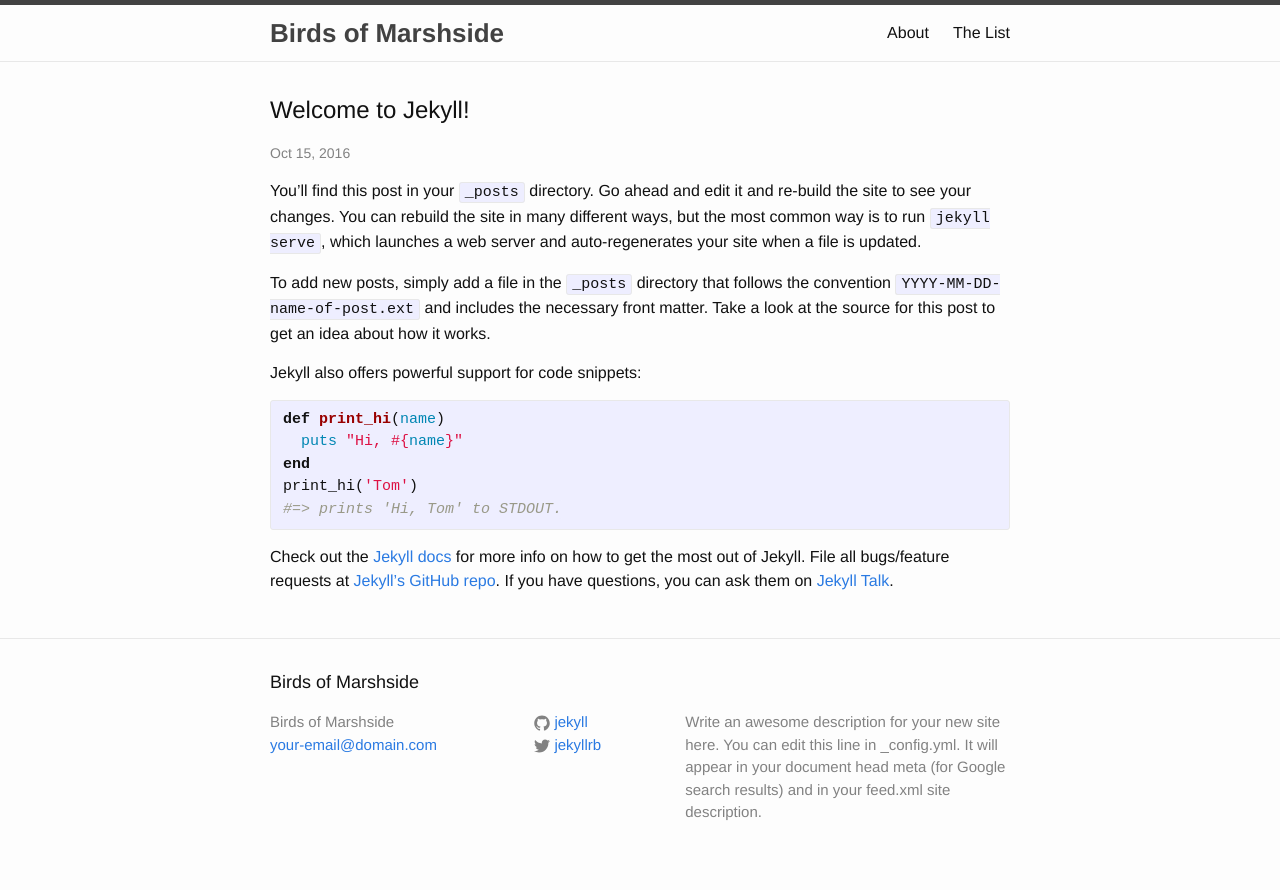
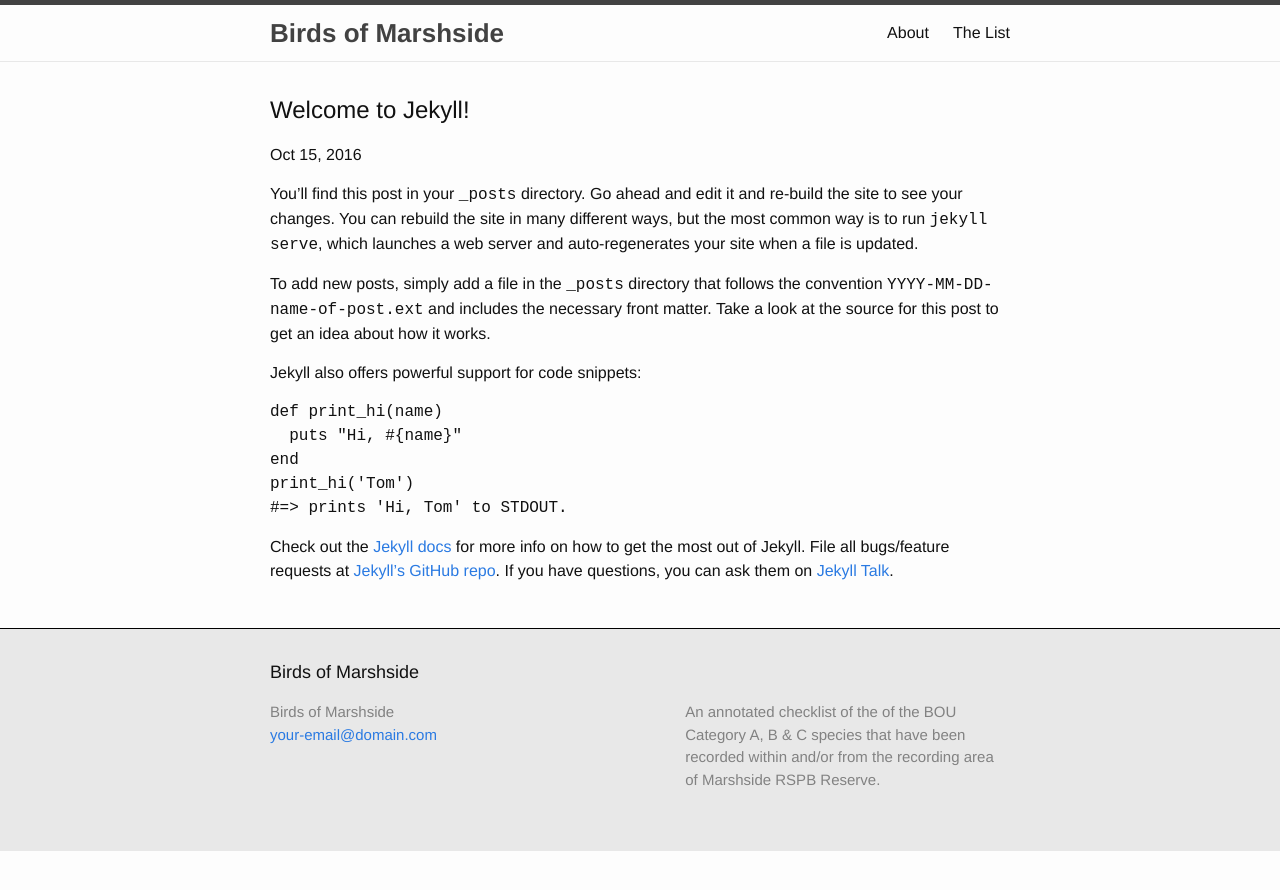
Before and after one commit to dtylr/bom, a Jekyll site: the page built from _posts/2016-10-15-welcome-to-jekyll.markdown, in a window 1280 px wide. Shown: the top 890 px of the page. Built offline with Jekyll 4.4.1, drawn with Linux system fonts in a browser that asks for light colours.

Commit message:
public preview

```diff
--- a/_config.yml
+++ b/_config.yml
@@ -9,13 +9,15 @@
 title: Birds of Marshside
 email: your-email@domain.com
 description: > # this means to ignore newlines until "baseurl:"
-  Write an awesome description for your new site here. You can edit this
-  line in _config.yml. It will appear in your document head meta (for
-  Google search results) and in your feed.xml site description.
+  An annotated checklist of the of the BOU Category A, B & C species
+  that have been recorded within and/or from the recording area of Marshside RSPB Reserve.
 baseurl: "" # the subpath of your site, e.g. /blog
 url: "http://yourdomain.com" # the base hostname & protocol for your site
-twitter_username: jekyllrb
-github_username:  jekyll
+twitter_username:
+github_username:
 
 # Build settings
 markdown: kramdown
+sass:
+  sass_dir: _sass
+  style: compressed
--- a/_includes/head.html
+++ b/_includes/head.html
@@ -3,10 +3,15 @@
   <meta http-equiv="X-UA-Compatible" content="IE=edge">
   <meta name="viewport" content="width=device-width, initial-scale=1">
 
-  <title>{% if page.title %}{{ page.title | escape }}{% else %}{{ site.title | escape }}{% endif %}</title>
+  <title>{% if page.title %}Birds of Marshside: {{ page.title | escape }}{% else %}{{ site.title | escape }}{% endif %}</title>
   <meta name="description" content="{% if page.excerpt %}{{ page.excerpt | strip_html | strip_newlines | truncate: 160 }}{% else %}{{ site.description }}{% endif %}">
 
-  <link rel="stylesheet" href="{{ "/css/main.css" | prepend: site.baseurl }}">
+  <style type="text/css">
+    {% capture include_to_scssify %}
+      {% include main.scss %}
+    {% endcapture %}
+    {{ include_to_scssify | scssify }}
+  </style>
   <link rel="canonical" href="{{ page.url | replace:'index.html','' | prepend: site.baseurl | prepend: site.url }}">
   <link rel="alternate" type="application/rss+xml" title="{{ site.title }}" href="{{ "/feed.xml" | prepend: site.baseurl | prepend: site.url }}">
 </head>
--- a/css/main.scss
+++ b/_includes/main.scss
@@ -1,6 +1,3 @@
----
-# Only the main Sass file needs front matter (the dashes are enough)
----
 @charset "utf-8";
 
 
@@ -48,6 +45,5 @@ $on-laptop:        800px;
 // Import partials from `sass_dir` (defaults to `_sass`)
 @import
         "base",
-        "layout",
-        "syntax-highlighting"
+        "layout"
 ;
--- a/_sass/_base.scss
+++ b/_sass/_base.scss
@@ -17,12 +17,6 @@ body {
     font: $base-font-weight #{$base-font-size}/#{$base-line-height} $base-font-family;
     color: $text-color;
     background-color: $background-color;
-    -webkit-text-size-adjust: 100%;
-    -webkit-font-feature-settings: "kern" 1;
-    -moz-font-feature-settings: "kern" 1;
-    -o-font-feature-settings: "kern" 1;
-    font-feature-settings: "kern" 1;
-    font-kerning: normal;
 }
 
 
@@ -37,8 +31,6 @@ ul, ol, dl, figure,
     margin-bottom: $spacing-unit / 2;
 }
 
-
-
 /**
  * Images
  */
@@ -52,22 +44,22 @@ img {
 /**
  * Figures
  */
-figure > img {
-    display: block;
-}
+// figure > img {
+//     display: block;
+// }
 
-figcaption {
-    font-size: $small-font-size;
-}
+// figcaption {
+//     font-size: $small-font-size;
+// }
 
 
 
 /**
  * Lists
  */
-ul, ol {
-    margin-left: $spacing-unit;
-}
+// ul, ol {
+//     margin-left: $spacing-unit;
+// }
 
 li {
     > ul,
@@ -109,46 +101,46 @@ a {
 /**
  * Blockquotes
  */
-blockquote {
-    color: $grey-color;
-    border-left: 4px solid $grey-color-light;
-    padding-left: $spacing-unit / 2;
-    font-size: 18px;
-    letter-spacing: -1px;
-    font-style: italic;
+// blockquote {
+//     color: $grey-color;
+//     border-left: 4px solid $grey-color-light;
+//     padding-left: $spacing-unit / 2;
+//     font-size: 18px;
+//     letter-spacing: -1px;
+//     font-style: italic;
 
-    > :last-child {
-        margin-bottom: 0;
-    }
-}
+//     > :last-child {
+//         margin-bottom: 0;
+//     }
+// }
 
 
 
 /**
  * Code formatting
  */
-pre,
-code {
-    font-size: 15px;
-    border: 1px solid $grey-color-light;
-    border-radius: 3px;
-    background-color: #eef;
-}
+// pre,
+// code {
+//     font-size: 15px;
+//     border: 1px solid $grey-color-light;
+//     border-radius: 3px;
+//     background-color: #eef;
+// }
 
-code {
-    padding: 1px 5px;
-}
+// code {
+//     padding: 1px 5px;
+// }
 
-pre {
-    padding: 8px 12px;
-    overflow-x: auto;
+// pre {
+//     padding: 8px 12px;
+//     overflow-x: auto;
 
-    > code {
-        border: 0;
-        padding-right: 0;
-        padding-left: 0;
-    }
-}
+//     > code {
+//         border: 0;
+//         padding-right: 0;
+//         padding-left: 0;
+//     }
+// }
 
 
 
--- a/_sass/_layout.scss
+++ b/_sass/_layout.scss
@@ -100,6 +100,8 @@
 .site-footer {
     border-top: 1px solid $grey-color-light;
     padding: $spacing-unit 0;
+    background: $grey-color-light;
+    border-top: 1px solid black;
 }
 
 .footer-heading {
@@ -175,24 +177,24 @@
     font-size: 20px;
 }
 
-.post-list {
-    margin-left: 0;
-    list-style: none;
+// .post-list {
+//     margin-left: 0;
+//     list-style: none;
 
-    > li {
-        margin-bottom: $spacing-unit;
-    }
-}
+//     > li {
+//         margin-bottom: $spacing-unit;
+//     }
+// }
 
-.post-meta {
-    font-size: $small-font-size;
-    color: $grey-color;
-}
+// .post-meta {
+//     font-size: $small-font-size;
+//     color: $grey-color;
+// }
 
-.post-link {
-    display: block;
-    font-size: 24px;
-}
+// .post-link {
+//     display: block;
+//     font-size: 24px;
+// }
 
 
 #search {
```
Also changed, not shown: about.md (+1 -1 lines), feed.xml (deleted, +0 -30 lines).
